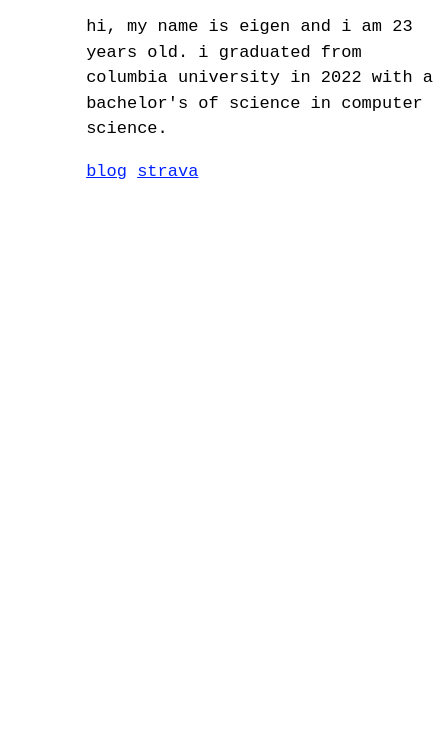
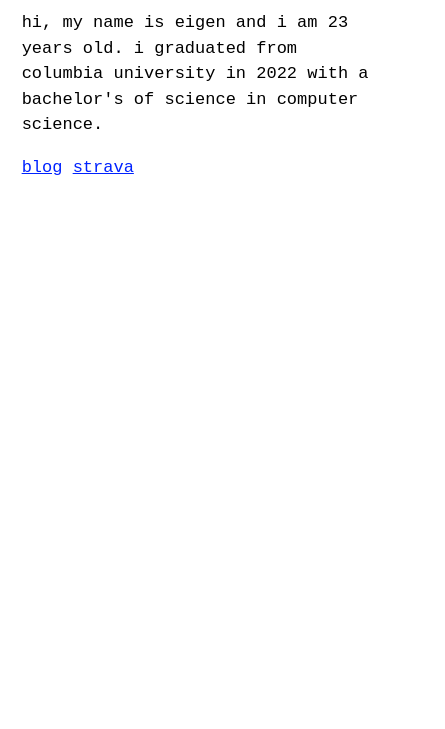
Before and after one commit to eigenott/eigenott.github.io, a plain HTML site: page index.html in a window 390 px wide. Shown: the part 115-844 px from the top of the page, 445 px wide, since content can reach past the window. Drawn offline with nearby package versions, Linux system fonts and the light colour scheme.

Commit message:
mobile css

```diff
--- a/mobile.css
+++ b/mobile.css
@@ -14,15 +14,13 @@ img{
 
 
 #contain{
-    padding:2vw;
+    padding:1vw;
 }
 
 
-
-
 .content{
-    margin-left:18%;
-    padding-left:1.5vw;
+    margin-left:2vw;
+    padding-left:0.5vw;
 	width:100%;
 }
 
```
